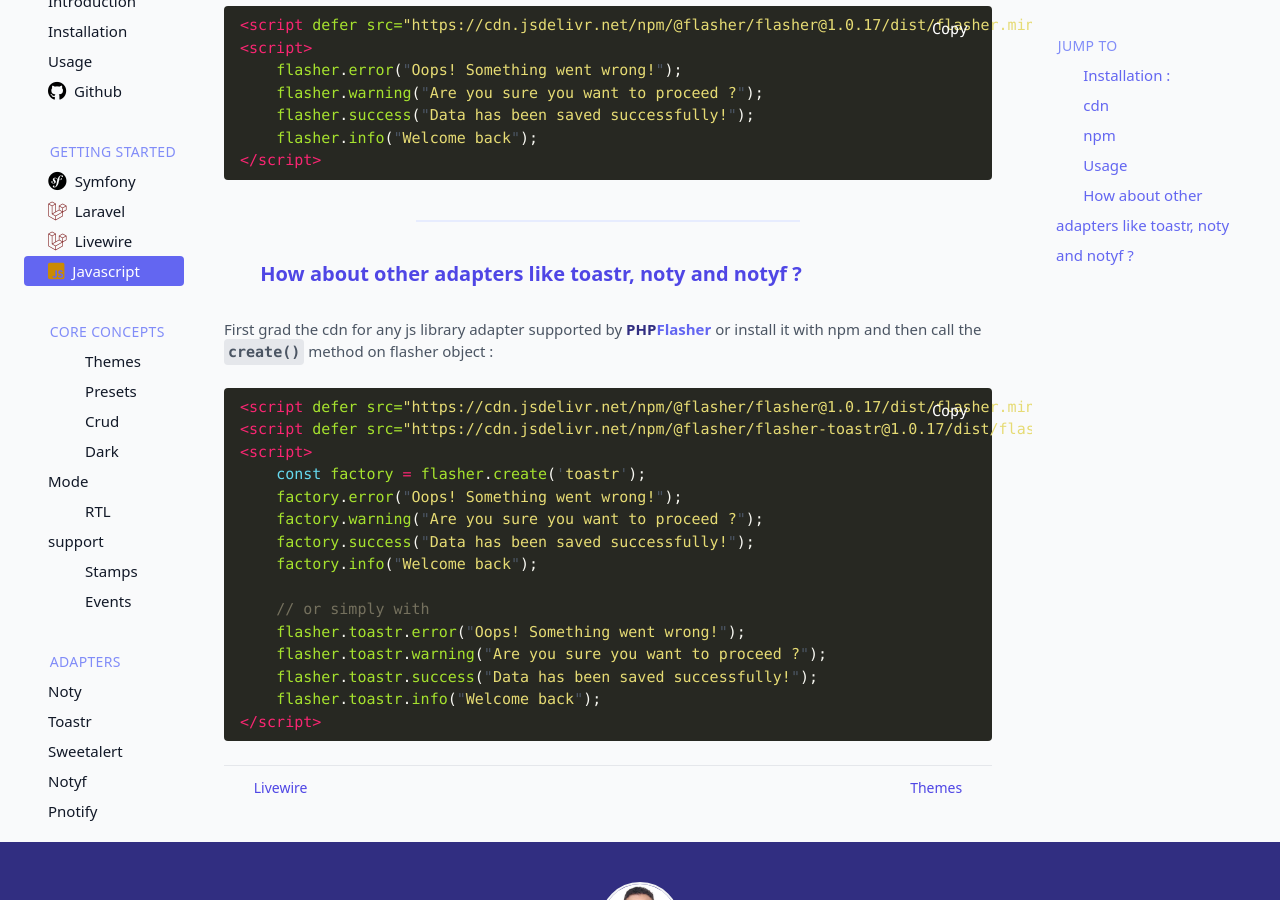
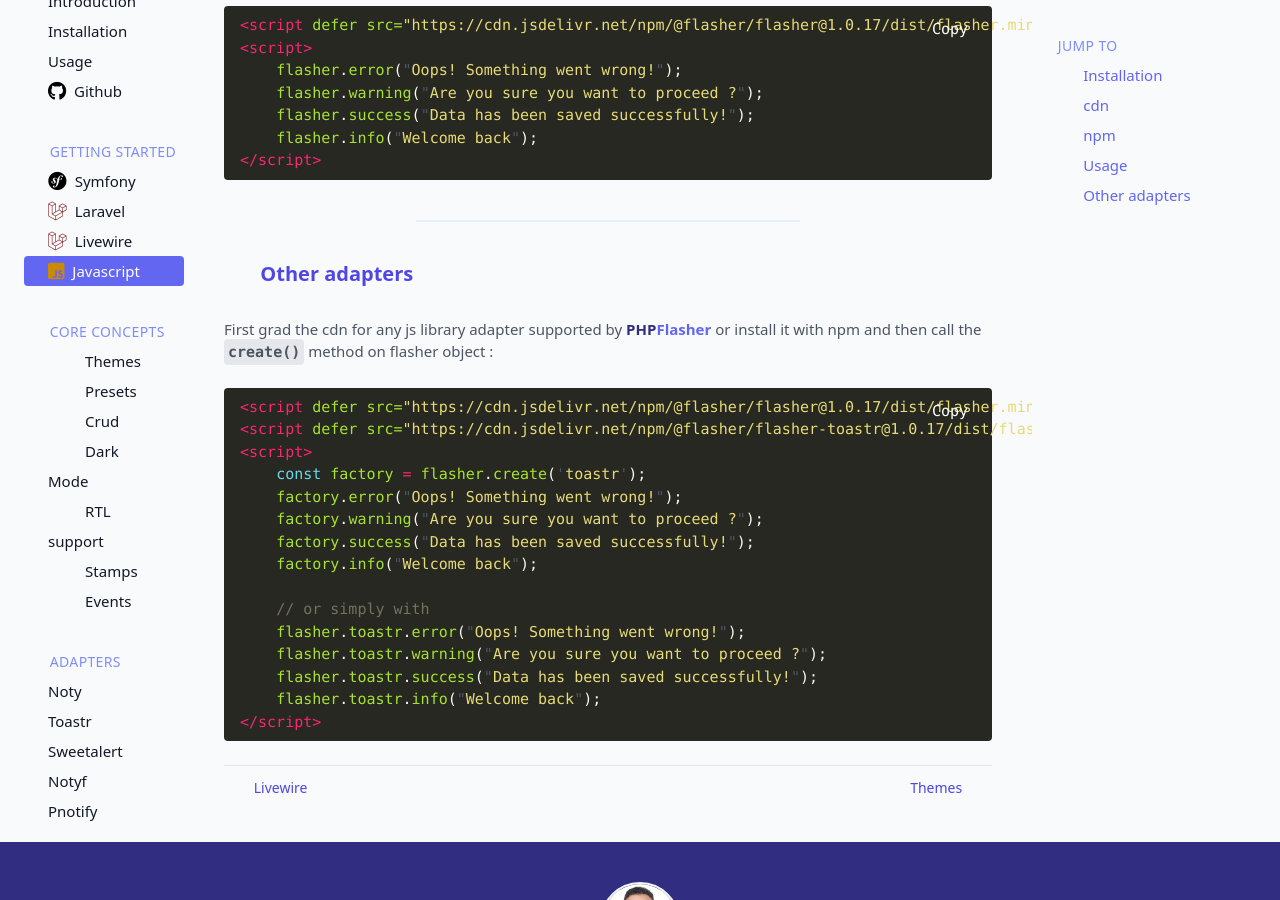
Before and after one commit to php-flasher/php-flasher.github.io, a Jekyll site: the page built from docs/framework/javascript.md, in a window 1280 px wide and 900 px high, scrolled down 1383 px. Built offline with Jekyll 4.4.1, drawn with Linux system fonts in a browser that asks for light colours; some web fonts are replaced; some of the changed text lies outside the part shown.

Commit message:
update javascript page

```diff
--- a/docs/framework/javascript.md
+++ b/docs/framework/javascript.md
@@ -7,7 +7,7 @@
 
 **<span class="text-indigo-900">PHP<span class="text-indigo-500">Flasher</span></span>** assets can be installed from a cdn or using npm
 
-## <i class="fa-duotone fa-list-radio"></i> Installation :
+## <i class="fa-duotone fa-list-radio"></i> Installation
 Quick start guide for installing the **<span class="text-indigo-900">PHP<span class="text-indigo-500">Flasher</span></span>** from cdn or npm.
 
 ---
@@ -66,7 +66,7 @@
 
 ---
 
-### <i class="fa-duotone fa-list-radio"></i> How about other adapters like toastr, noty and notyf ?
+### <i class="fa-duotone fa-list-radio"></i> Other adapters
 
 First grad the cdn for any js library adapter supported by **<span class="text-indigo-900">PHP<span class="text-indigo-500">Flasher</span></span>** or install it with npm
 and then call the **`create()`** method on flasher object :
```
